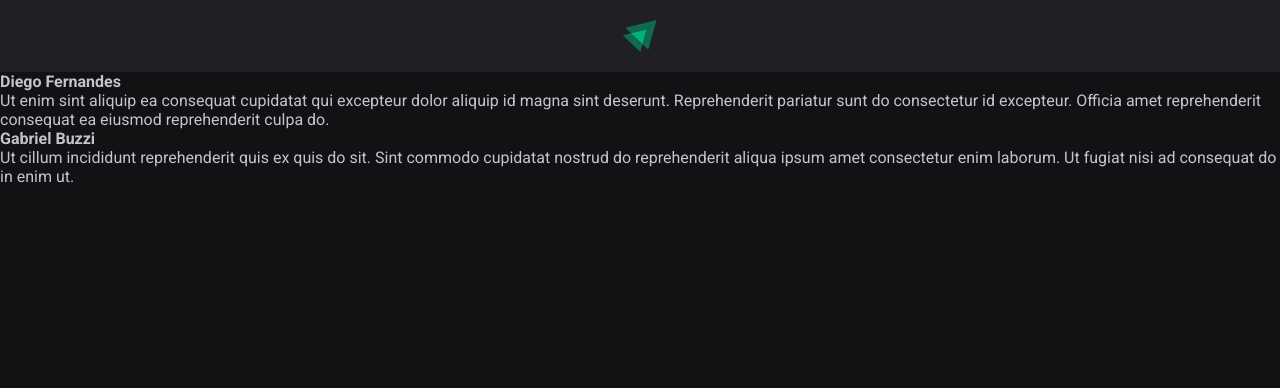
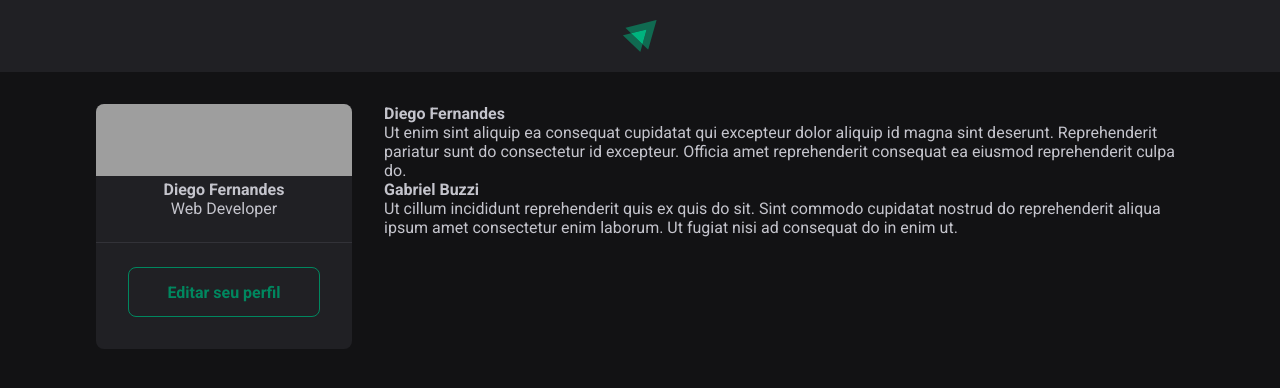
Before and after one commit to rodrigocan/01-fundamentos-reactjs, a React (Vite) app: page / in a window 1280 px wide. Shown: the top 388 px of the page. Built offline with nearby package versions, Linux system fonts and the light colour scheme; grey boxes are pictures that could not be loaded.

Commit message:
Componente: Sidebar

```diff
--- a/src/App.jsx
+++ b/src/App.jsx
@@ -1,13 +1,19 @@
 import { Header } from "./components/Header"
 import { Post } from "./Post"
 
+import styles from "./App.module.css"
+
 import "./global.css"
+import { Sidebar } from "./components/Sidebar"
 
 export function App() {
   return (
     <div>
       <Header />
 
+      <div className={styles.wrapper}>
+        <Sidebar />
+        <main>
           <Post
             author="Diego Fernandes"
             content="Ut enim sint aliquip ea consequat cupidatat qui excepteur dolor aliquip id magna sint deserunt. Reprehenderit pariatur sunt do consectetur id excepteur. Officia amet reprehenderit consequat ea eiusmod reprehenderit culpa do."
@@ -16,6 +22,8 @@
             author="Gabriel Buzzi"
             content="Ut cillum incididunt reprehenderit quis ex quis do sit. Sint commodo cupidatat nostrud do reprehenderit aliqua ipsum amet consectetur enim laborum. Ut fugiat nisi ad consequat do in enim ut."
           />
+        </main>
+      </div>
     </div>
   )
 }
--- /dev/null
+++ b/src/App.module.css
@@ -0,0 +1,10 @@
+.wrapper {
+  max-width: 70rem;
+  margin: 2rem auto;
+  padding: 0 1rem;
+
+  display: grid;
+  grid-template-columns: 256px 1fr;
+  gap: 2rem;
+  align-items: flex-start;
+}
--- /dev/null
+++ b/src/components/Sidebar.jsx
@@ -0,0 +1,21 @@
+import styles from "./Sidebar.module.css"
+
+export function Sidebar() {
+  return (
+    <aside className={styles.sidebar}>
+      <img
+        className={styles.cover}
+        src="https://images.unsplash.com/photo-1552664730-d307ca884978?ixlib=rb-4.0.3&ixid=MnwxMjA3fDB8MHxwaG90by1wYWdlfHx8fGVufDB8fHx8&auto=format&fit=crop&w=500&q=50"
+      />
+
+      <div className={styles.profile}>
+        <strong>Diego Fernandes</strong>
+        <span>Web Developer</span>
+      </div>
+
+      <footer>
+        <a href="#">Editar seu perfil</a>
+      </footer>
+    </aside>
+  )
+}
--- /dev/null
+++ b/src/components/Sidebar.module.css
@@ -0,0 +1,39 @@
+.sidebar {
+  background: var(--gray-800);
+  border-radius: 8px;
+  overflow: hidden;
+}
+
+.cover {
+  width: 100%;
+  height: 72px;
+  object-fit: cover;
+}
+
+.profile {
+  display: flex;
+  flex-direction: column;
+  align-items: center;
+}
+
+.sidebar footer {
+  border-top: 1px solid var(--gray-600);
+  margin-top: 1.5rem;
+  padding: 1.5rem 2rem 2rem;
+}
+
+.sidebar footer a {
+  background: transparent;
+  color: var(--green-500);
+  border: 1px solid var(--green-500);
+  border-radius: 8px;
+  height: 50px;
+  padding: 0 1.5rem;
+  font-weight: bold;
+  display: block;
+  text-decoration: none;
+
+  display: flex;
+  align-items: center;
+  justify-content: center;
+}
```
Lines whose indentation alone changed are shown as unchanged.
